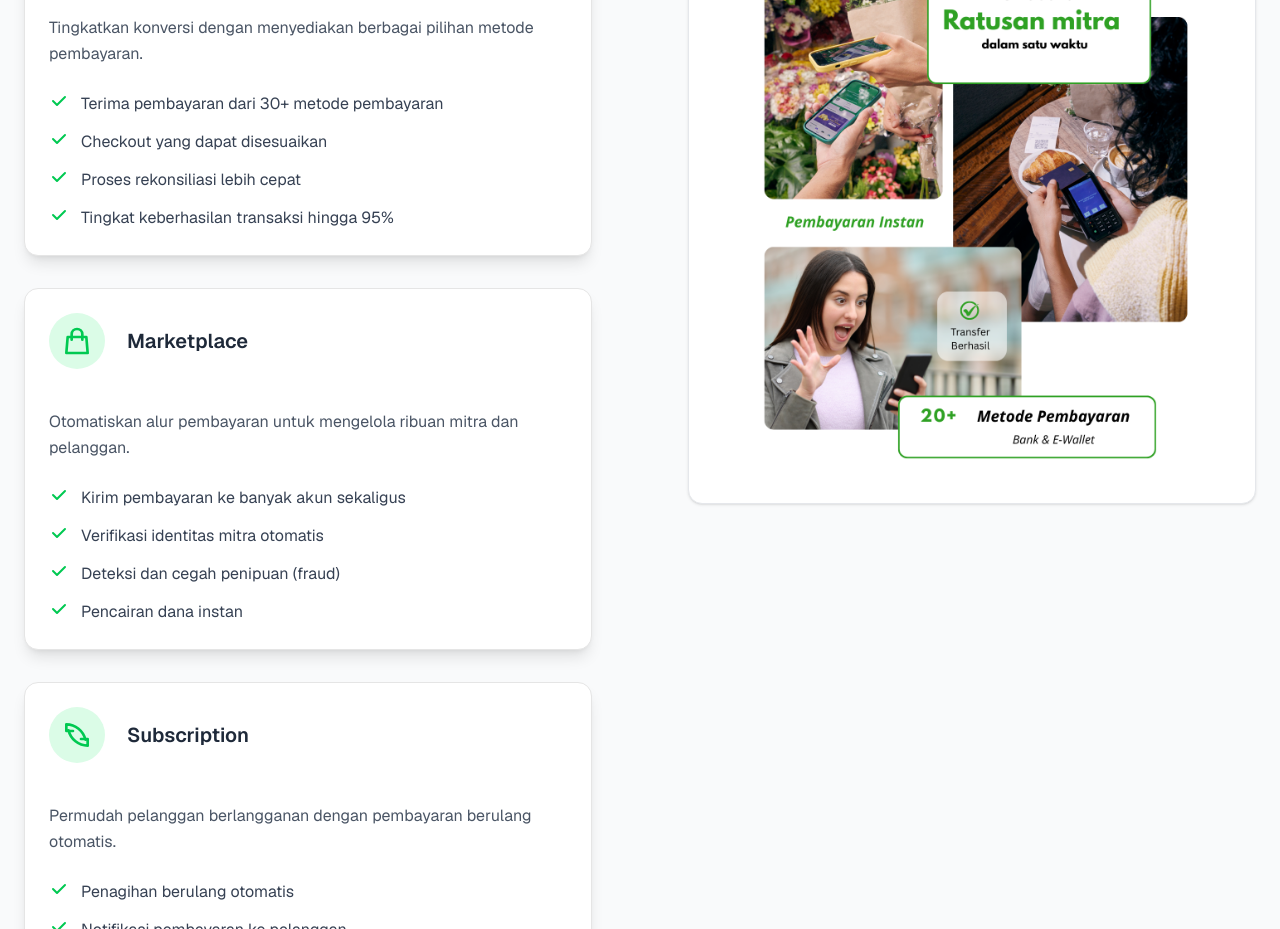
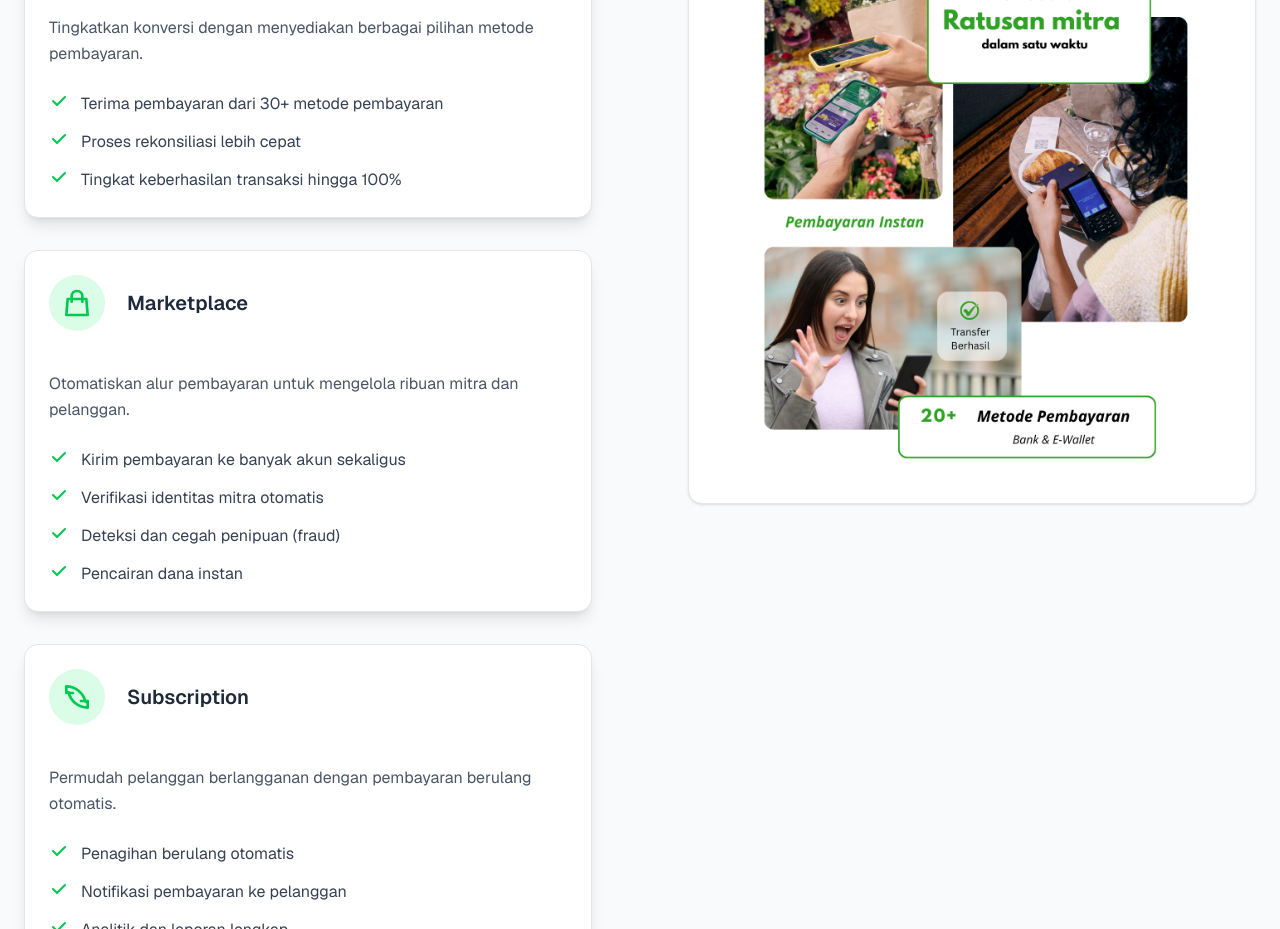
Before and after one commit to yogiannanf/sparkpay-payment, a Next.js app in the folder sparkpay-fe/: page /solusi in a window 1280 px wide. Shown: the part 1020-1949 px from the top of the page. Built offline with nearby package versions, Linux system fonts and the light colour scheme.

Commit message:
fix: update success rate in E-Commerce solution description to 100%

```diff
--- a/sparkpay-fe/app/solusi/page.tsx
+++ b/sparkpay-fe/app/solusi/page.tsx
@@ -53,9 +53,8 @@ const solutions: SolutionData[] = [
     description: 'Tingkatkan konversi dengan menyediakan berbagai pilihan metode pembayaran.',
     features: [
       'Terima pembayaran dari 30+ metode pembayaran',
-      'Checkout yang dapat disesuaikan',
       'Proses rekonsiliasi lebih cepat',
-      'Tingkat keberhasilan transaksi hingga 95%'
+      'Tingkat keberhasilan transaksi hingga 100%'
     ],
     icon: <ShoppingCartIcon />
   },
```
